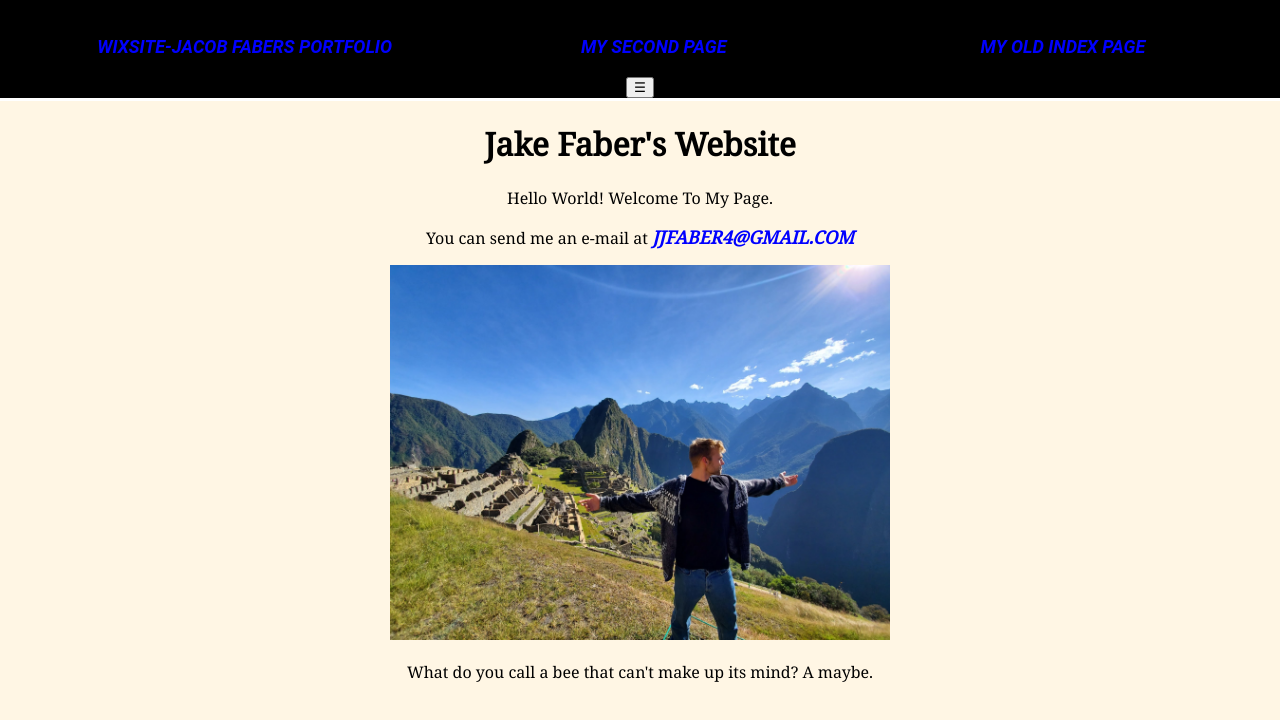
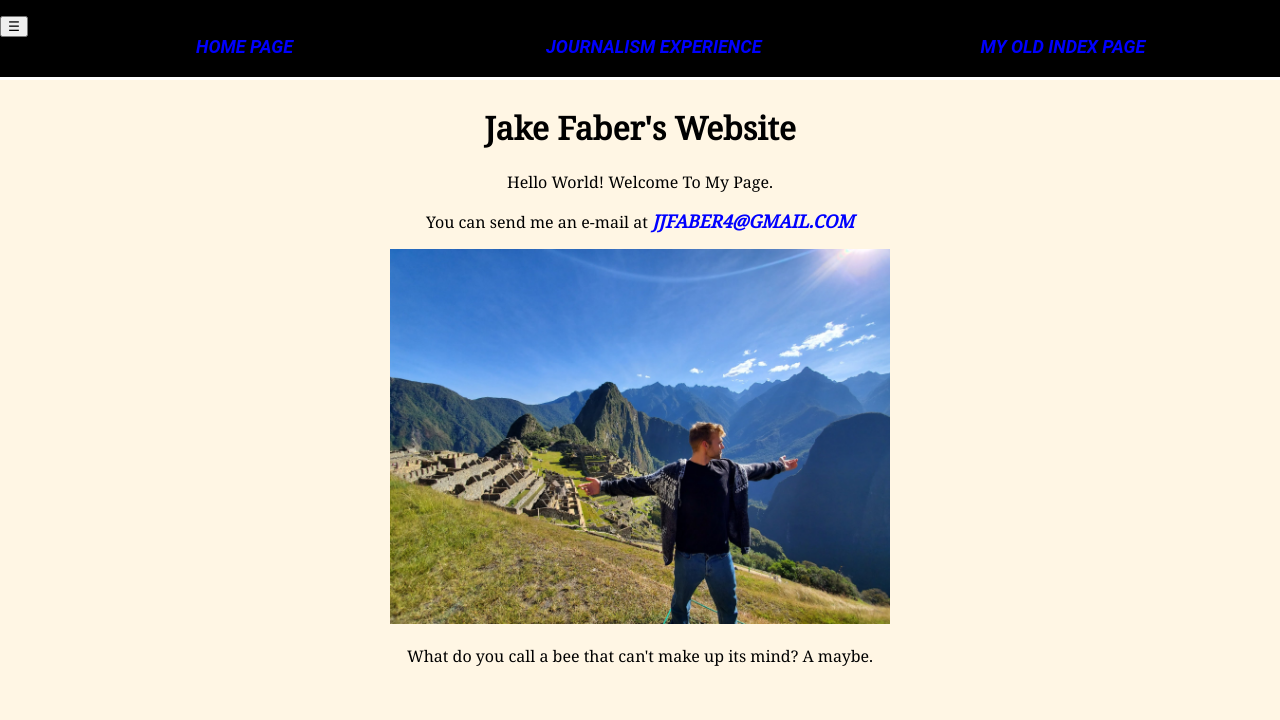
Before and after one commit to J4502-SS21/jake-faber, a plain HTML site: page index.html in a window 1280 px wide. Drawn offline with Linux system fonts and the light colour scheme.

Commit message:
Nav Bar updated

```diff
--- a/index.html
+++ b/index.html
@@ -16,14 +16,21 @@
 
 </head>
 	<body>
+
 		<nav>
-	    <ul>
-	      <li><a href="https://jjfaber4.wixsite.com/website" target="_blank">Wixsite-Jacob Fabers Portfolio</a></li>
-	      <li><a href="second-page.html">My second page</a></li>
-	      <li><a href="old_index.html">My old index page</a></li>
-	    </ul>
-			<button>☰</button>
-	  </nav>
+		  <div class="navbar topnav">
+		    <ul id="menu_nav">
+		    <li><a href="index.html">Home Page</a></li>
+		    <li><a href="https://jjfaber4.wixsite.com/website">Journalism Experience</a></li>
+		    <li><a href="prev_index.html">My Old Index Page</a></li>
+
+		    </ul>
+		    <button id="menu_trigger">☰</button>
+		  </div>
+		  </nav>
+
+
+
 
 
 	<h1> Jake Faber's Website</h1>
```
